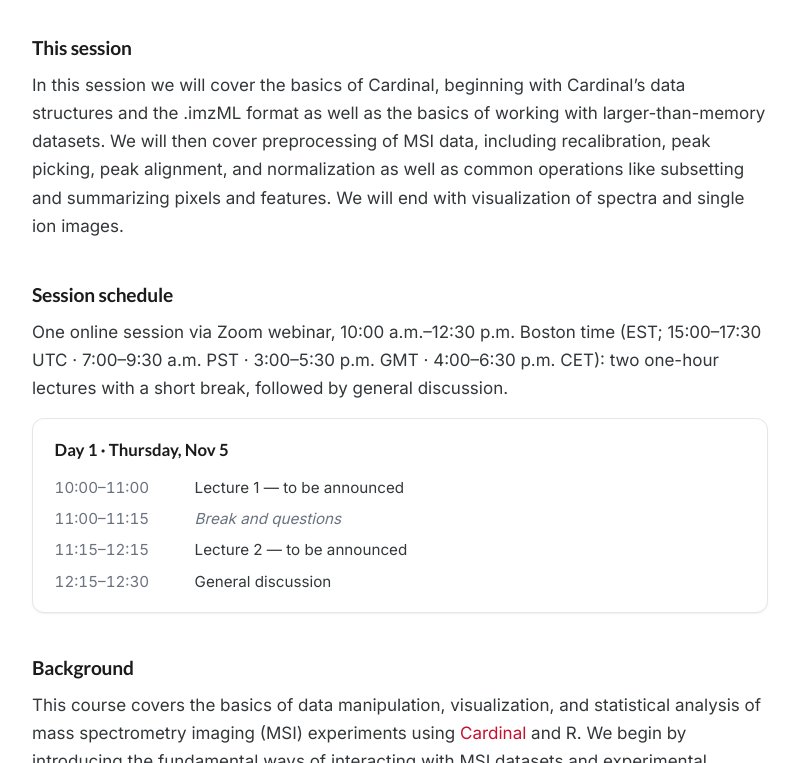
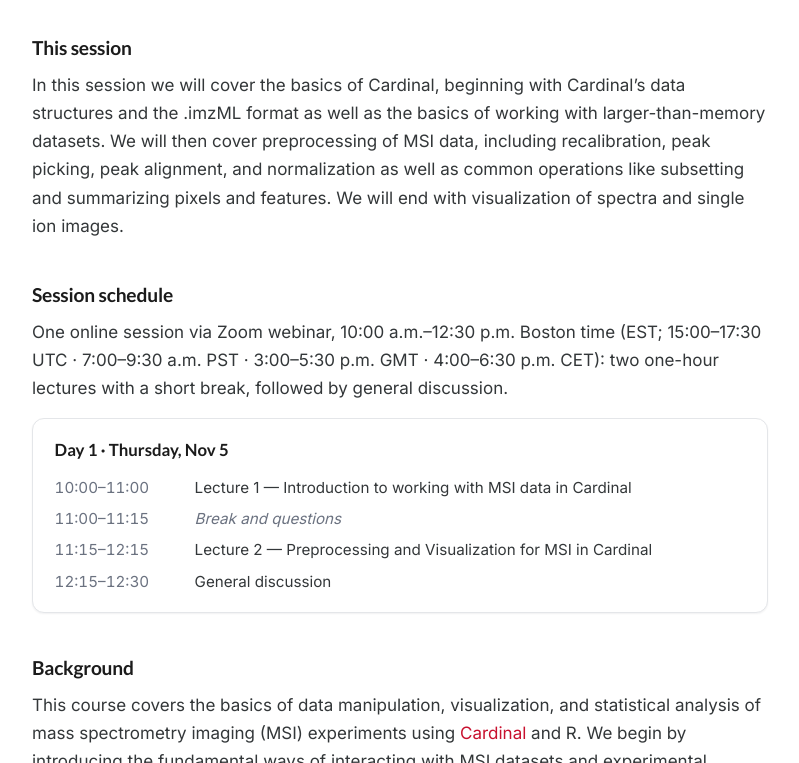
Before and after one commit to Vitek-Lab/MIe-2026, a website: page cardinal-day-1.html in a window 1280 px wide. Shown: the part 404-1167 px from the top of the page, without its empty margins (100-899 px from the left). Drawn offline with Linux system fonts and the light colour scheme.

Commit message:
Add cardinal d1 lecture titles

```diff
--- a/cardinal-day-1.html
+++ b/cardinal-day-1.html
@@ -157,9 +157,11 @@
             <div class="cday">
               <div class="cday__head">Day 1 &middot; Thursday, Nov 5</div>
               <ul class="cslots">
-                <li><span class="cslots__time">10:00&ndash;11:00</span> <span class="cslots__what">Lecture 1 &mdash; to be announced</span></li>
+                <li><span class="cslots__time">10:00&ndash;11:00</span> <span class="cslots__what">Lecture 1 &mdash; Introduction to working with MSI
+data in Cardinal </span></li>
                 <li class="is-break"><span class="cslots__time">11:00&ndash;11:15</span> <span class="cslots__what">Break and questions</span></li>
-                <li><span class="cslots__time">11:15&ndash;12:15</span> <span class="cslots__what">Lecture 2 &mdash; to be announced</span></li>
+                <li><span class="cslots__time">11:15&ndash;12:15</span> <span class="cslots__what">Lecture 2 &mdash; Preprocessing and Visualization for
+MSI in Cardinal</span></li>
                 <li><span class="cslots__time">12:15&ndash;12:30</span> <span class="cslots__what">General discussion</span></li>
               </ul>
             </div>
```
